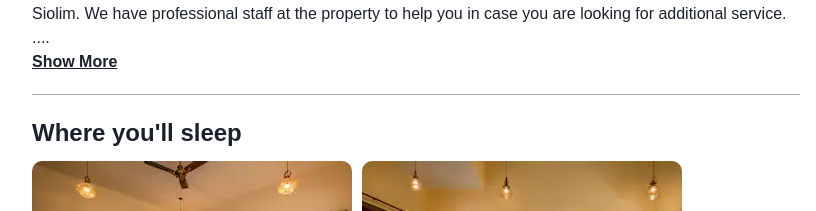
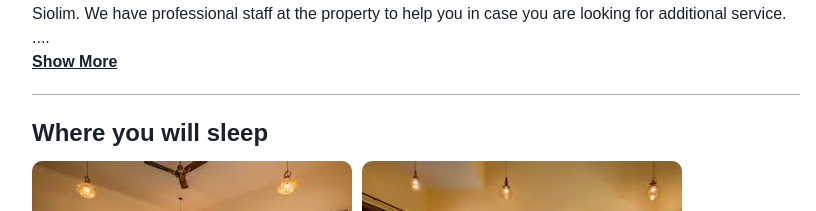
Before and after one commit to naveen0-0/airbnb-clone-work, a Next.js app: page /1 in a window 1280 px wide. Shown: the part 1465-1676 px from the top of the page, without its empty margins (32-848 px from the left). Built offline with nearby package versions, Linux system fonts and the light colour scheme.

Commit message:
Fixed the apostrophe error

```diff
--- a/components/HotelDetailsExtraInfo.tsx
+++ b/components/HotelDetailsExtraInfo.tsx
@@ -57,7 +57,7 @@ export default function HotelDetailsExtraInfo() {
         </Box>
 
         <Box borderBottom="1px solid #aaa" paddingY="20px">
-          <Text fontWeight="bold" fontSize="24px" paddingBottom="10px">Where you'll sleep</Text>
+          <Text fontWeight="bold" fontSize="24px" paddingBottom="10px">Where you will sleep</Text>
 
           <Box display="flex">
             <Box>
```
